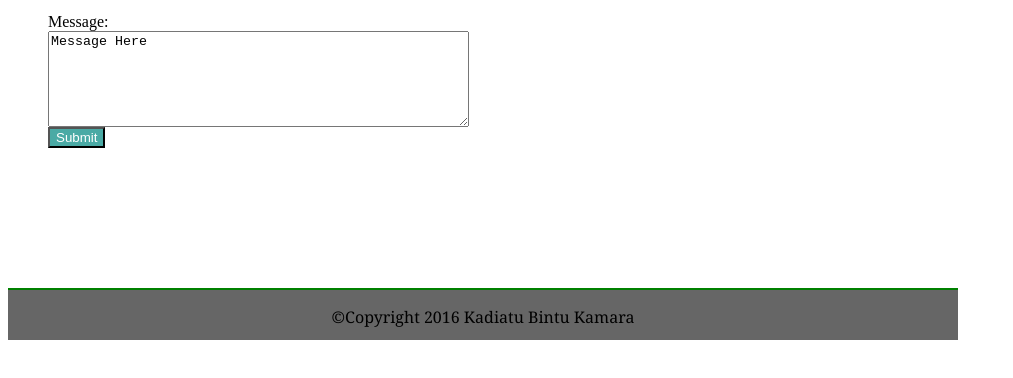
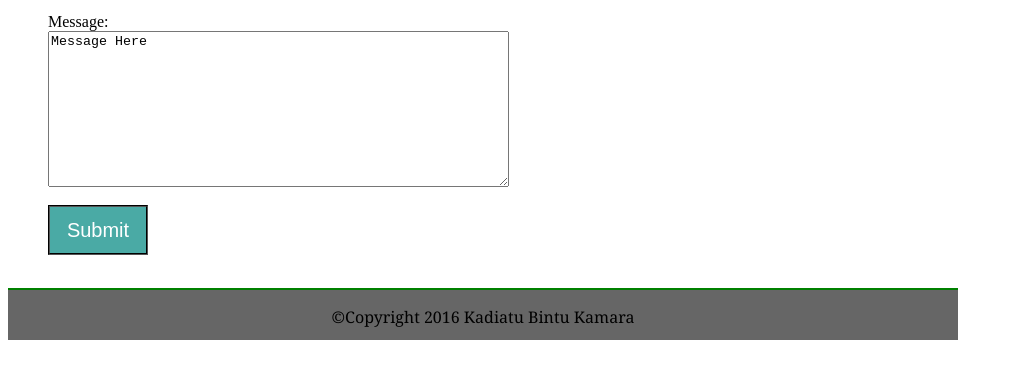
Before and after one commit to kadiatubintu/Hangman-Game, a plain HTML site: page contact.html in a window 1280 px wide. Shown: the part 322-700 px from the top of the page, without its empty margins (0-1013 px from the left). Drawn offline with Linux system fonts and the light colour scheme; files whose address does not match are found by name.

Commit message:
Add files via upload

```diff
--- a/contact.html
+++ b/contact.html
@@ -29,9 +29,10 @@
 			<input type="text" name="Email" value="Kadibaf@yahoo.com">
 			</form>
 			Message:<br>
-			<textarea rows="6" cols="50" name="comment" form="usrform">Message Here
+			<textarea rows="10" cols="55" name="comment" form="usrform">Message Here
 			</textarea>
-			</form>
+			<br>
+			<br>
 			<button type="button">Submit</button>
 			</div>
 			<div id="sidebar">
--- a/style2.css
+++ b/style2.css
@@ -46,8 +46,6 @@ h2 {
 	background-color:red;
 }
 
-
-
 #wrap {
 	background-image: url(background.png);
 	border-top: 1px solid gray;
@@ -71,9 +69,13 @@ input {
 }
 button {
 	float:left;
+	font-size: 20px;
 	font-family: 'Arial', 'Helvetica Neue', Helvetica, sans-serif;
 	background-color: #4aaaa5;
 	color: #ffffff;
+	height: 50px;
+	width: 100px;
+	border-style: groove;
 }
 
 #sidebar {
```
